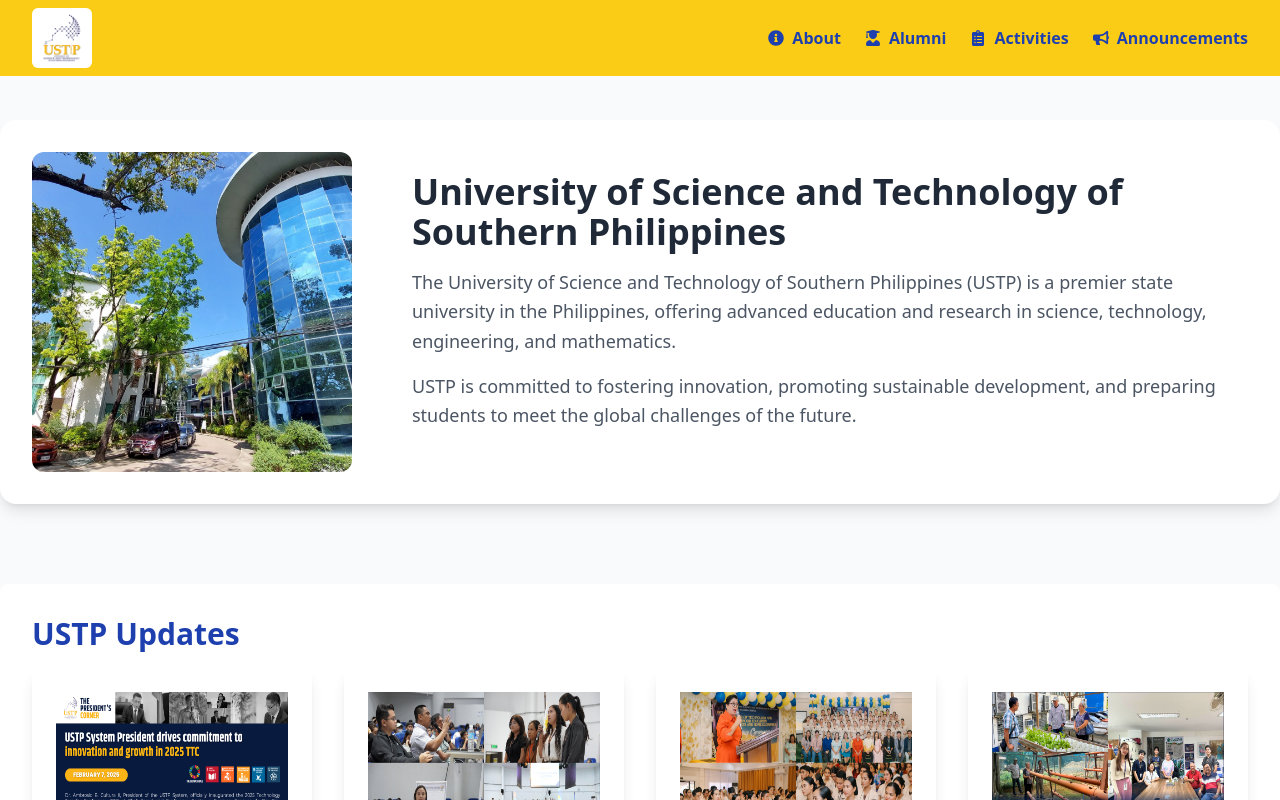
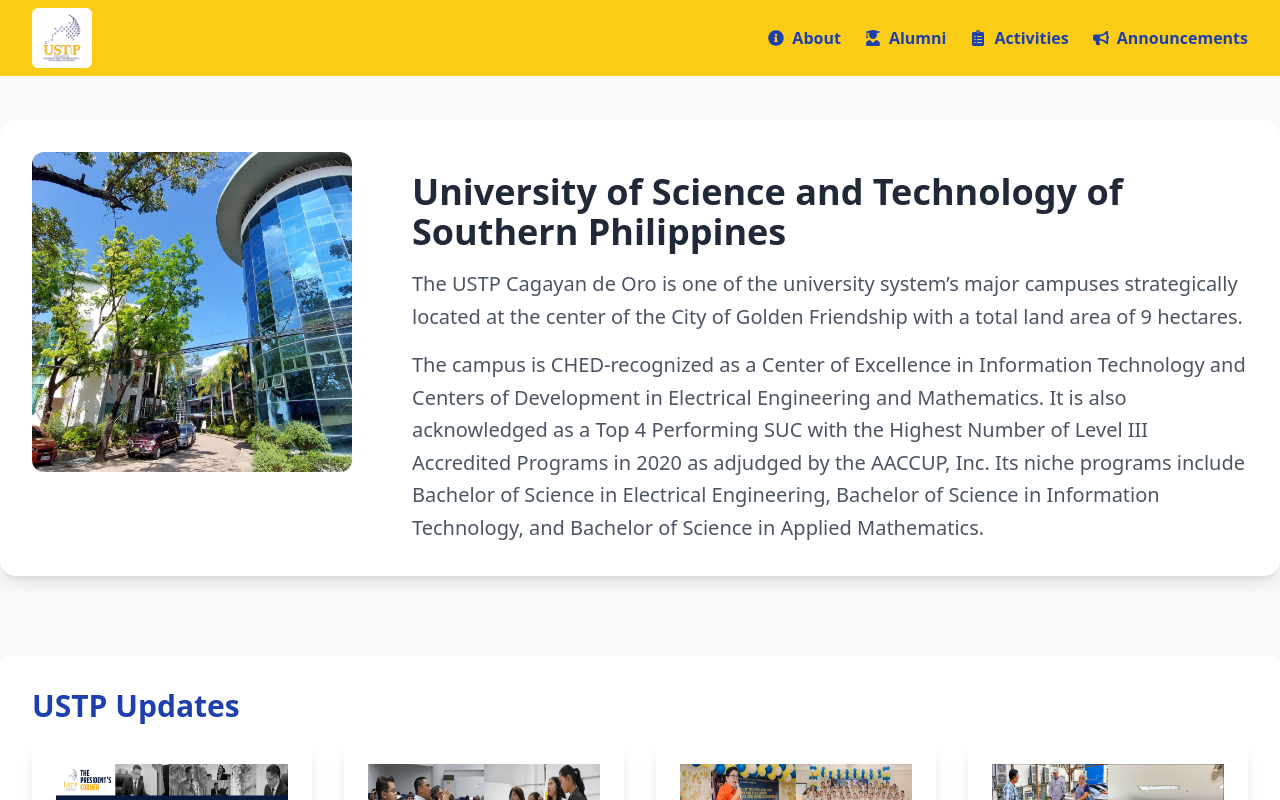
Before and after one commit to vonfrancis00/DTTED, a React (Create React App) app: page /aboutus/universityinfo in a window 1280 px wide. Shown: the top 800 px of the page. Built offline with nearby package versions, Linux system fonts and the light colour scheme.

Commit message:
univer new update

```diff
--- a/src/pages/universityinfo.jsx
+++ b/src/pages/universityinfo.jsx
@@ -13,13 +13,14 @@
               <h2 className="text-4xl font-extrabold text-gray-800 mb-4 mt-5">
                 University of Science and Technology of Southern Philippines
               </h2>
-              <p className="text-lg text-gray-600 leading-relaxed mt-4">
-                The University of Science and Technology of Southern Philippines (USTP) is a premier state university in the Philippines,
-                offering advanced education and research in science, technology, engineering, and mathematics.
+              <p className="text-xl text-gray-600 leading-relaxed mt-4">
+              The USTP Cagayan de Oro is one of the university system’s major campuses strategically located at the center of
+              the City of Golden Friendship with a total land area of 9 hectares.
               </p>
-              <p className="text-lg text-gray-600 leading-relaxed mt-4">
-                USTP is committed to fostering innovation, promoting sustainable development,
-                and preparing students to meet the global challenges of the future.
+              <p className="text-xl text-gray-600 leading-relaxed mt-4">
+              The campus is CHED-recognized as a Center of Excellence in Information Technology and Centers of Development in Electrical Engineering and Mathematics.
+              It is also acknowledged as a Top 4 Performing SUC with the Highest Number of Level III Accredited Programs in 2020 as adjudged by the AACCUP, Inc.
+              Its niche programs include Bachelor of Science in Electrical Engineering, Bachelor of Science in Information Technology, and Bachelor of Science in Applied Mathematics.
               </p>
             </div>
           </div>
```
